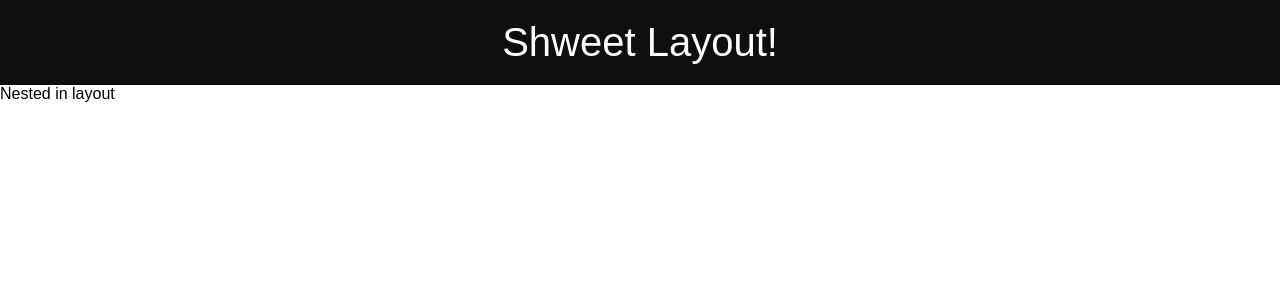
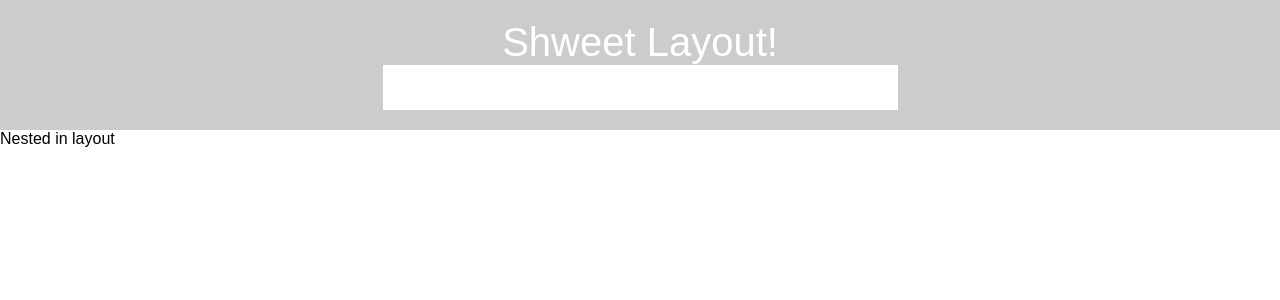
Before and after one commit to uvbin/web-app, a React (Create React App) app: page / in a window 1280 px wide. Shown: the top 300 px of the page. Built offline with nearby package versions, Linux system fonts and the light colour scheme.

Commit message:
Layout styling

```diff
--- a/src/containers/Layout/Layout.js
+++ b/src/containers/Layout/Layout.js
@@ -4,12 +4,16 @@ import Aux from '../../hoc/Auxiliary';
 import classes from './Layout.module.css';
 
 class Layout extends Component {
+    state = {
+        searchContent: ''
+    }
 
     render () {
         return (
             <Aux>
                 <div className={classes.Layout}>
                     <p>Shweet Layout!</p>
+                    <input type="text"/>
                 </div>
                 {this.props.children}
             </Aux>
--- a/src/containers/Layout/Layout.module.css
+++ b/src/containers/Layout/Layout.module.css
@@ -5,5 +5,9 @@
     text-align: center;
     font-size: 40px;
     color: white;
-    background: #0f0f0f;
+    background: #cccccc;
 }
+
+.Layout input {
+    background: #ffffff;
+}
```
